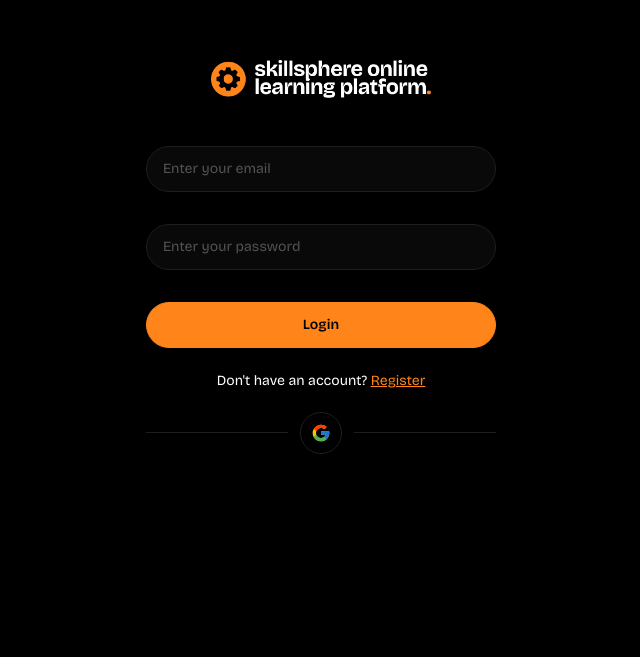
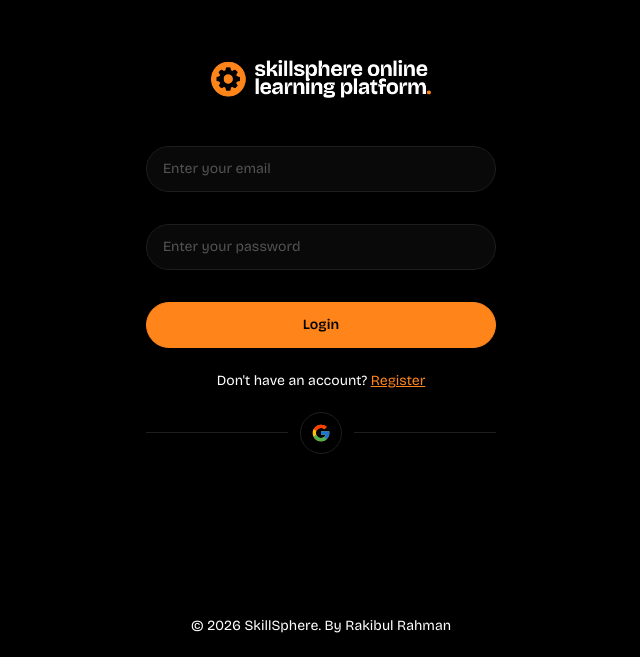
Before and after one commit to quantumrahman/skillsphere-app, a Next.js app: page /auth/login in a window 1280 px wide. Shown: the part 143-800 px from the top of the page, without its empty margins (319-959 px from the left). Built offline with nearby package versions, Linux system fonts and the light colour scheme; some icons are missing.

Commit message:
feat: implement auth footer

```diff
--- a/src/app/(auth)/layout.jsx
+++ b/src/app/(auth)/layout.jsx
@@ -16,6 +16,9 @@ const AuthLayout = ({ children }) => {
             className={`${bricolageGrotesque.variable} w-full min-h-screen relative antialiased`}
         >
             {children}
+            <div className='absolute bottom-5 left-0 right-0 text-center'>
+                <span className='text-sm text-[#ffffff]'>&copy; {new Date().getFullYear()} SkillSphere. By Rakibul Rahman</span>
+            </div>
         </div>
     );
 };
```
